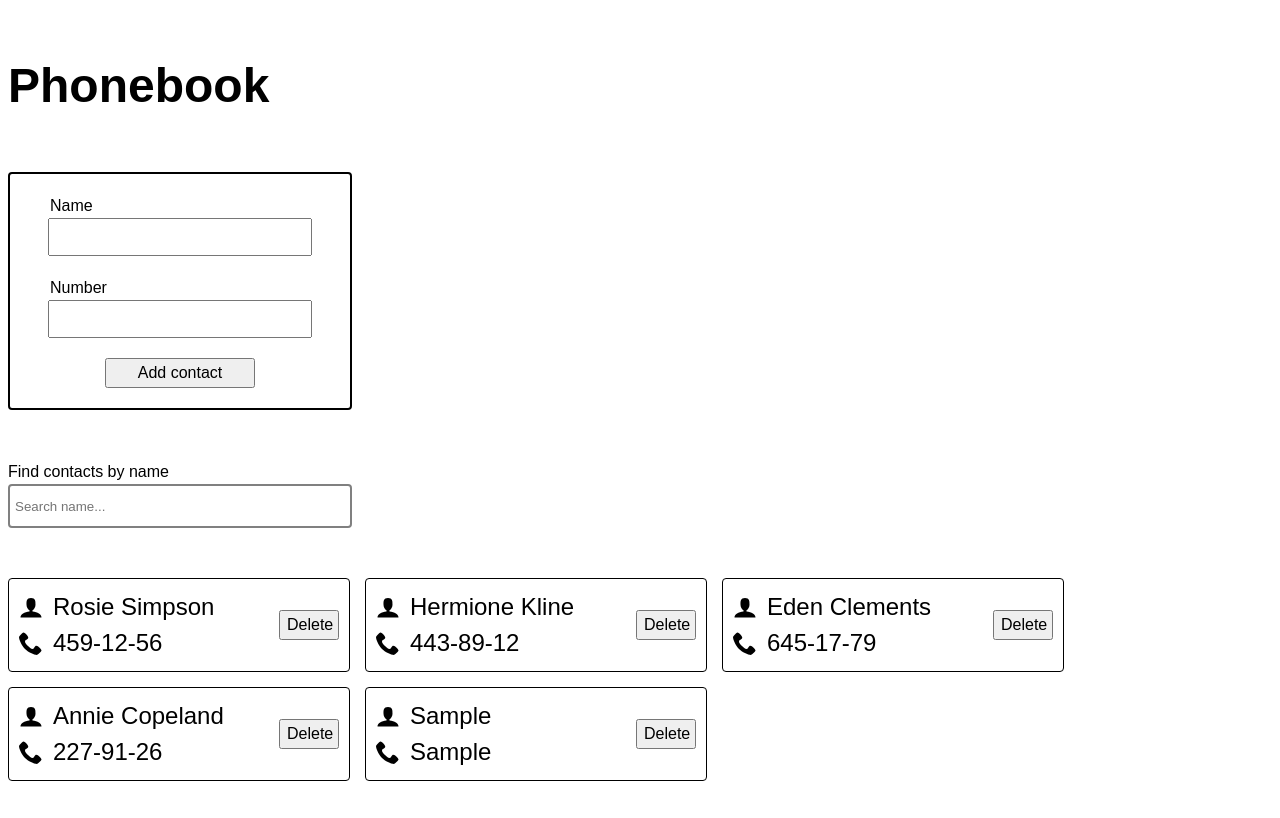
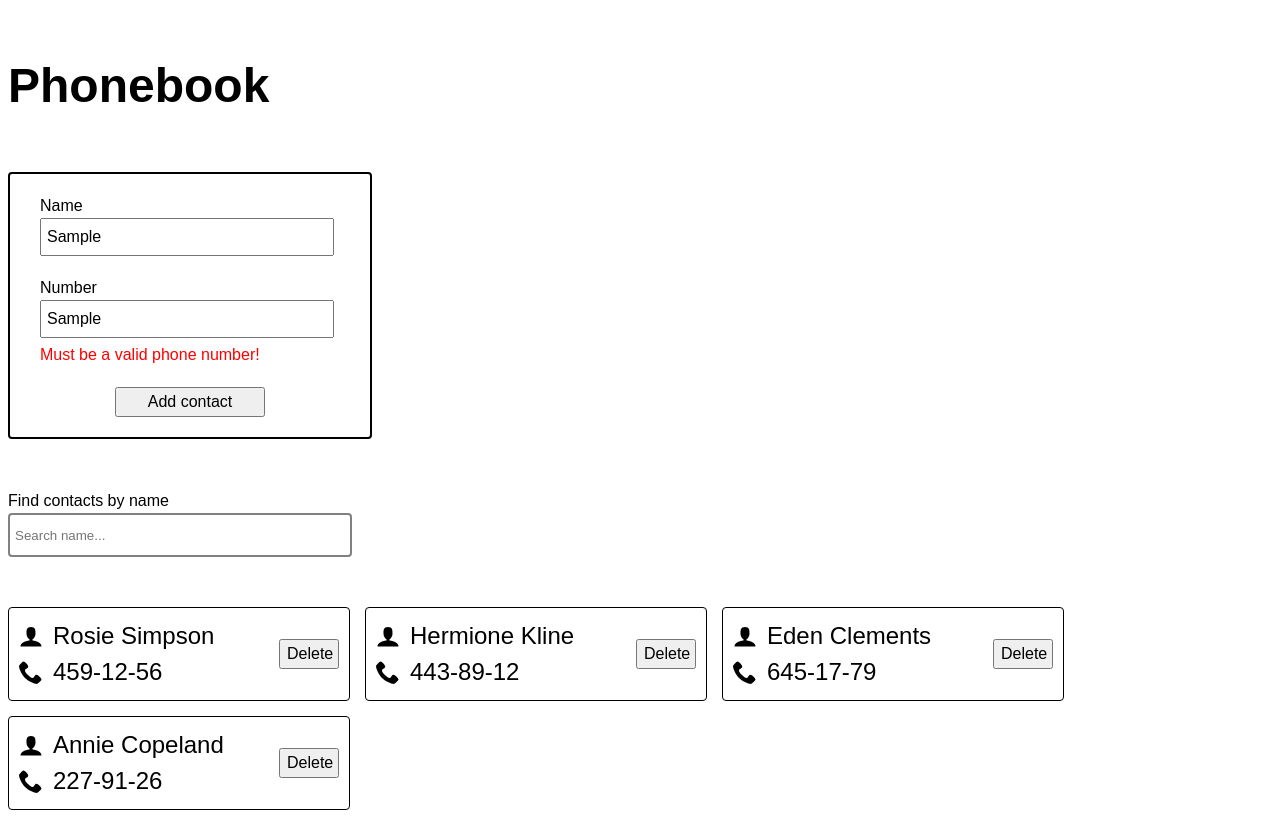
Before and after one commit to nksenechkav/goit-react-hw-03, a React (Vite) app: page / in a window 1280 px wide. Both pictures are taken after typing "Sample", "Sample" into the empty fields and a click on the button "Add contact". Built offline with nearby package versions, Linux system fonts and the light colour scheme.

Commit message:
add validation

```diff
--- a/package.json
+++ b/package.json
@@ -15,7 +15,8 @@
     "react": "^18.2.0",
     "react-dom": "^18.2.0",
     "react-icons": "^5.0.1",
-    "sass": "^1.72.0"
+    "sass": "^1.72.0",
+    "yup": "^1.4.0"
   },
   "devDependencies": {
     "@types/react": "^18.2.66",
--- a/src/components/contactForm/ContactForm.jsx
+++ b/src/components/contactForm/ContactForm.jsx
@@ -1,15 +1,28 @@
 import css from './ContactForm.module.scss';
 import { Formik, Form, Field } from 'formik';
+import * as Yup from "yup";
+import { ErrorMessage } from "formik";
 import { nanoid } from 'nanoid';
 import { useId } from 'react';
+
+const FeedbackSchema = Yup.object().shape({
+  name: Yup.string().trim().min(3, "Too Short!").max(50, "Too Long!").required("Required"),
+  number: Yup.string().trim().min(7, "Must be a valid phone number!").max(10, "Must be a valid phone number!").required("Required")
+});
+
 
 const ContactForm = ({ onAdd }) => {
   const nameFieldId = useId();
   const numberFieldId = useId();
 
   const handleSubmit = (values, actions) => {
-		console.log(values);
-    onAdd(values);
+    const nextContact = {
+      id: nanoid(),
+      name: values.name.trim(),
+      number: values.number.trim(),
+      ...values,
+    }
+    onAdd(nextContact);
 		actions.resetForm();
 	};
 
@@ -20,13 +33,21 @@ const ContactForm = ({ onAdd }) => {
     name: "",
     number: ""
   }}
-  onSubmit={handleSubmit}>
+  onSubmit={handleSubmit}
+  validationSchema={FeedbackSchema}
+  >
       <Form className={css.form}>
+        <div className={css["form-wrapper"]}>
         <label className={css.label} htmlFor={nameFieldId}>Name</label>
         <Field className={css.field} type="text" name="name" id={nameFieldId} />
+        <ErrorMessage name="name" component="p" className={css.error} />
+        </div>
 
+        <div className={css["form-wrapper"]}>
         <label className={css.label} htmlFor={numberFieldId}>Number</label>
         <Field className={css.field} type="text" name="number" id={numberFieldId} />
+        <ErrorMessage name="number" component="p" className={css.error} />
+        </div>
 
         <button className={css.btn} type="submit">Add contact</button>
       </Form>
--- a/src/components/contactForm/ContactForm.module.scss
+++ b/src/components/contactForm/ContactForm.module.scss
@@ -1,22 +1,23 @@
 .form {
     width: 300px;
-    padding: 20px;
+    padding: 20px 30px;
     display: flex;
     flex-direction: column;
+    gap: 20px;
     border-radius: 4px;
     border: 2px solid black;
     justify-content: center;
-    align-items: center;
   }
 
   .field {
-    width: 250px;
+    width: 280px;
     font: inherit;
     padding: 5px;
-    margin-bottom: 20px;
   }
 
   .btn {
+    display: block;
+    margin: 0 auto;
     width: 150px;
     height: 30px;
     font: inherit;
@@ -24,7 +25,16 @@
 
   .label {
     margin: 0;
-    padding-left: 20px;
     align-self: start;
     font: inherit;
   }
+  .error {
+    margin-top: 5px;
+    display: flex;
+    color: red;
+    justify-content: flex-start;
+  }
+
+  .form-wrapper {
+    width: 250px;
+  }
```
Also changed, not shown: 1 other file (tests, documents, lock files or other folders).
